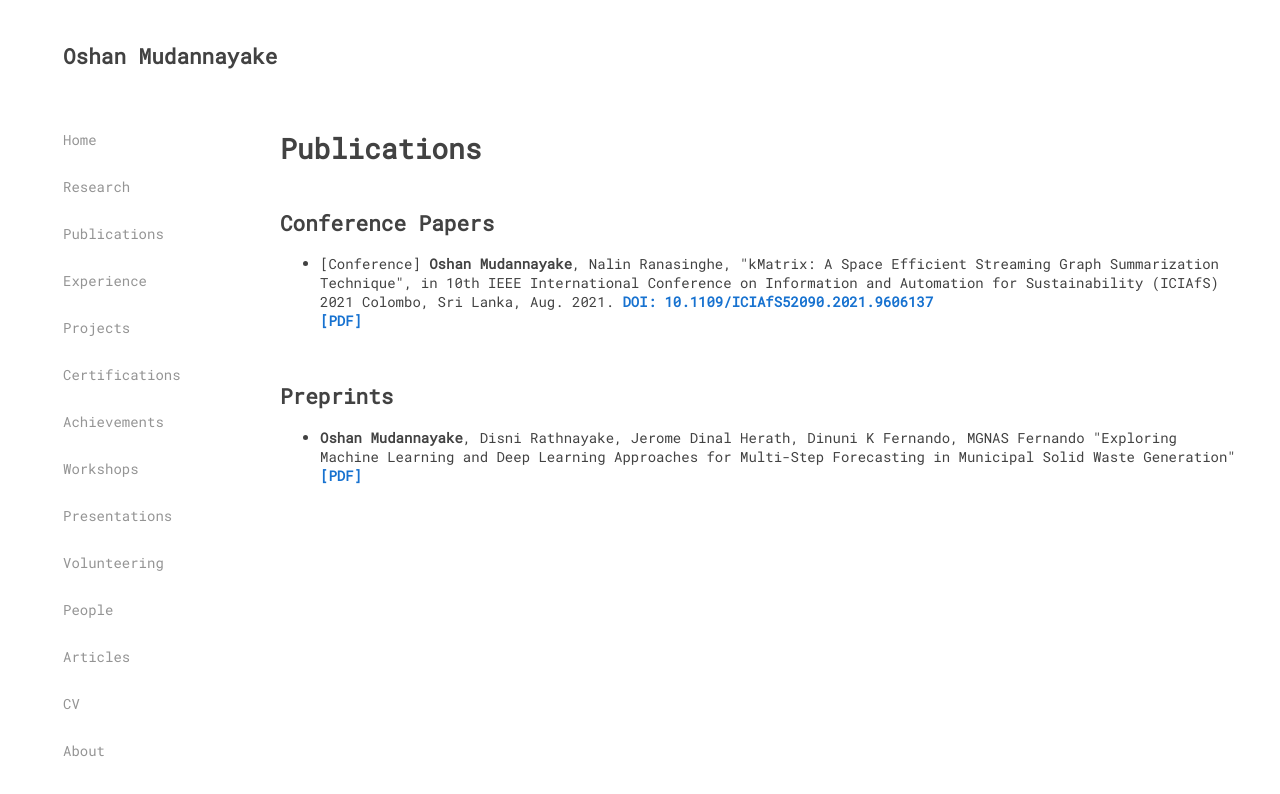
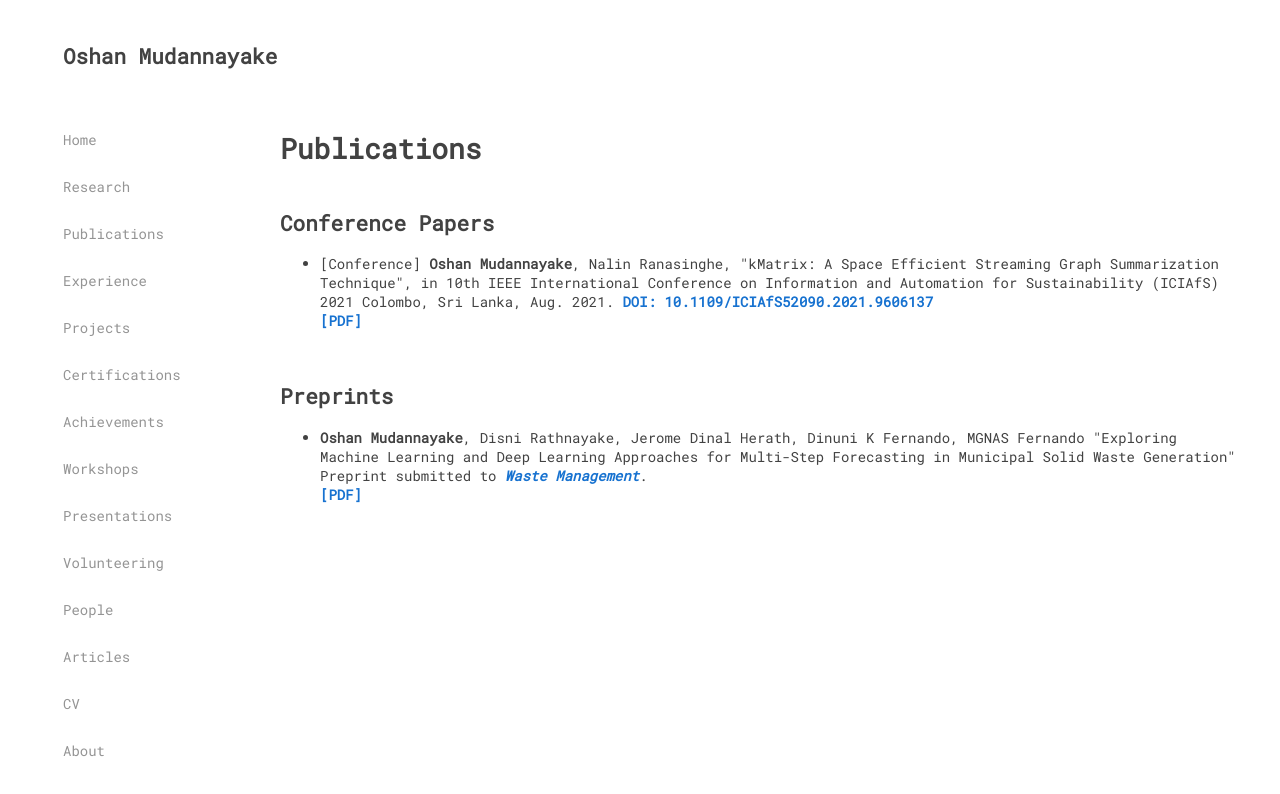
Before and after one commit to ivantha/ivantha.github.io, a Gatsby site: page /publications in a window 1280 px wide. Built offline with nearby package versions, Linux system fonts and the light colour scheme; Gatsby itself is replaced by a stand-in of ours.

Commit message:
add preprint venue details

```diff
--- a/src/pages/publications.js
+++ b/src/pages/publications.js
@@ -27,6 +27,8 @@ const PublicationsPage = () => (
                     <li>
                         <span><b>Oshan Mudannayake</b>, Disni Rathnayake, Jerome Dinal Herath, Dinuni K Fernando, MGNAS Fernando "Exploring Machine Learning and Deep Learning Approaches for Multi-Step Forecasting in Municipal Solid Waste Generation"</span>
                         <br/>
+                        <span>Preprint submitted to <i><a className="link" href="https://www.journals.elsevier.com/waste-management" target="_blank" rel="noopener noreferrer">Waste Management</a></i>.</span>
+                        <br/>
                         <span>
                             <a className="link" href="/swm_project.pdf" target="_blank" rel="noopener noreferrer">[PDF]</a>
                             {/*<a className="link" href="xxxxx">[Cite]</a>*/}
```
